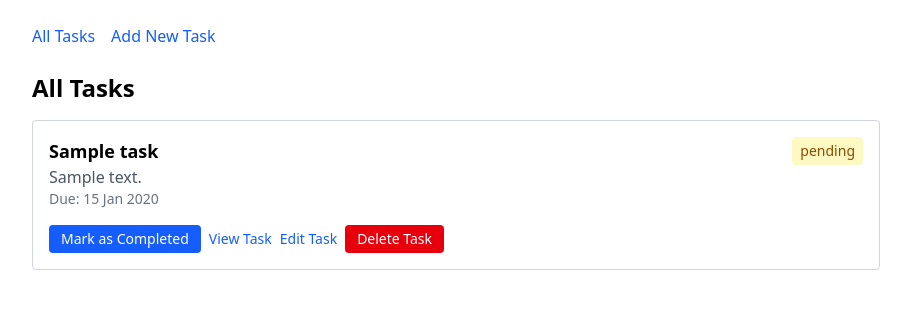
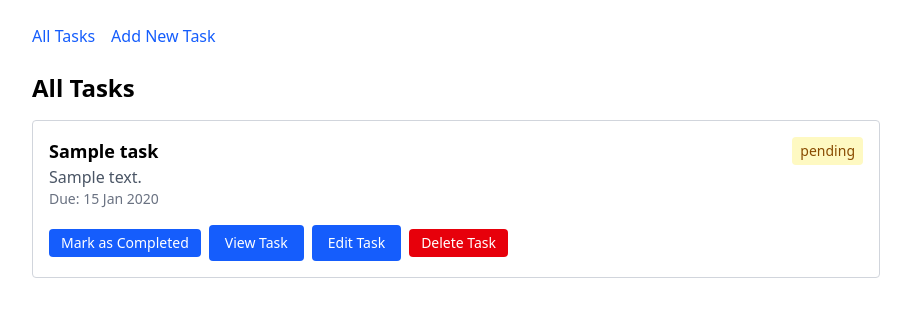
Before and after one commit to Mhubzy/task-management, a Laravel app: page /tasks in a window 1280 px wide. Shown: the top 317 px of the page, without its empty margins (184-1095 px from the left). Run offline with Laravel 12, Linux system fonts and the light colour scheme; tables that the repository leaves empty hold one stand-in row (values such as "Sample post"); style sheets or scripts are compiled from the project's sources.

Commit message:
Finish Task CRUD and Styling

```diff
--- a/resources/views/tasks/index.blade.php
+++ b/resources/views/tasks/index.blade.php
@@ -30,8 +30,8 @@
                         </button>
                     </form>
 
-                    <a href="{{ route('tasks.show', $task) }}" class="text-blue-600 hover:underline text-sm">View Task</a>
-                    <a href="{{ route('tasks.edit', $task) }}" class="text-blue-600 hover:underline text-sm">Edit Task</a>
+                    <a href="{{ route('tasks.show', $task) }}" class="bg-blue-600 text-white px-4 py-2 rounded text-sm">View Task</a>
+                    <a href="{{ route('tasks.edit', $task) }}" class="bg-blue-600 text-white px-4 py-2 rounded text-sm">Edit Task</a>
 
                      <form method="post" action="{{ route('tasks.destroy', $task) }}" onsubmit="return confirm('Are you sure you want to delete this task?');">
                         @csrf
--- a/resources/views/tasks/show.blade.php
+++ b/resources/views/tasks/show.blade.php
@@ -19,7 +19,7 @@
 
     <div class="flex items-center gap-4 mt-4">
         <a href="{{ route('tasks.edit', $task) }}" class="bg-blue-600 text-white px-4 py-2 rounded text-sm">Edit Task</a>
-        <a href="{{ route('tasks.index') }}" class="text-blue-600 hover:underline text-sm">Back to all tasks</a>
+        <a href="{{ route('tasks.index') }}" class="bg-blue-600 text-white px-4 py-2 rounded text-sm"">Back to all tasks</a>
     </div>
 
 @endsection
```
Also changed, not shown: tests/Feature/TaskTest.php (added, +7 -0 lines).
